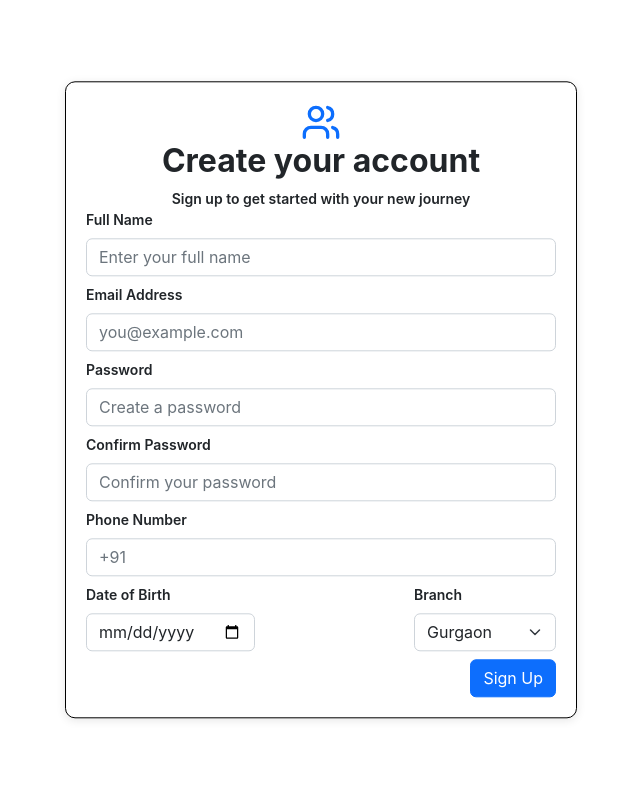
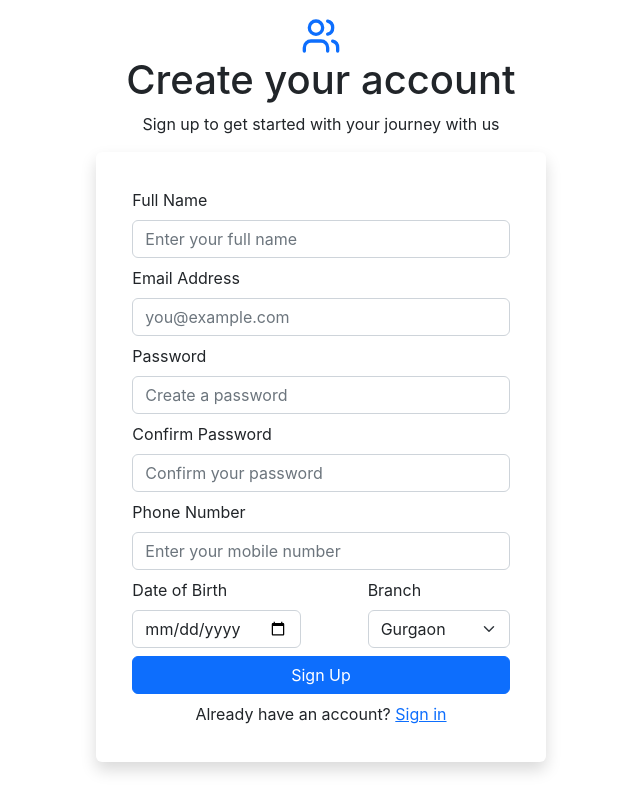
Before and after one commit to ksahana-developer/gymapp-frontend, a React (Create React App) app in the folder frontend-gym/: page /signup in a window 1280 px wide. Shown: the top 812 px of the page, without its empty margins (319-959 px from the left). Built offline with nearby package versions, Linux system fonts and the light colour scheme.

Commit message:
Changed UI for signUp page

```diff
--- a/frontend-gym/src/components/SignUp/SignUp.css
+++ b/frontend-gym/src/components/SignUp/SignUp.css
@@ -0,0 +1,14 @@
+/* For Webkit browsers (Chrome, Safari) */
+::-webkit-scrollbar {
+    display: none;
+  }
+
+  /* For Firefox */
+  html {
+    scrollbar-width: none;
+  }
+
+  /* For Edge & IE */
+  body {
+    -ms-overflow-style: none;
+  }
--- a/frontend-gym/src/components/SignUp/SignUp.jsx
+++ b/frontend-gym/src/components/SignUp/SignUp.jsx
@@ -1,17 +1,26 @@
 import { LuUsers } from "react-icons/lu";
+import "./SignUp.css";
+import { Link } from "react-router-dom";
 
 const SignUp = () => {
   return (
+    <div className="d-flex flex-column p-3 align-items-center">
       <div
-      className="centered-content d-flex flex-column"
-      style={{ fontWeight: "600", fontSize: "14px" }}
+        style={{ background: "white", width: "40%" }}
+        className="d-flex align-items-center flex-column"
       >
-        <div className="d-flex flex-column text-center">
-            <div style={{borderRadius:"5px", background:""}}><LuUsers style={{color :"#0d6efd"}} size={40}/></div>
-          <h2 style={{ fontWeight: "bold" }}>Create your account</h2>
-          <span>Sign up to get started with your new journey</span>
+        <div className="d-flex flex-column align-items-center">
+          <div style={{ borderRadius: "5px", background: "" }}>
+            <LuUsers style={{ color: "#0d6efd" }} size={40} />
           </div>
-      <form>
+          <h1>Create your account</h1>
+        </div>
+        <p>Sign up to get started with your journey with us</p>
+        <div
+          className="d-flex flex-column shadow p-3 mb-5 bg-white rounded"
+          style={{ width: "90%", padding: "20px", borderRadius: "5px" }}
+        >
+          <form style={{ padding: "20px" , borderRadius: "10px"}}>
             <div>
               <label htmlFor="name" className="form-label">
                 Full Name
@@ -27,7 +36,6 @@ const SignUp = () => {
                 required
               />
             </div>
-
             <div>
               <label htmlFor="email" className="form-label mt-2">
                 Email Address
@@ -81,11 +89,13 @@ const SignUp = () => {
                 Phone Number
               </label>
               <input
-            type="phoneNumber"
+                type="tel"
                 className="form-control"
                 id="phoneNo"
                 name="phoneNo"
-            placeholder="+91"
+                placeholder="Enter your mobile number"
+                pattern="[0-9]{10}"
+                maxLength={10}
                 // value={formData.phoneNo}
                 // onChange={handleChange}
                 required
@@ -125,12 +135,19 @@ const SignUp = () => {
               </div>
             </div>
 
-        <div className="d-flex justify-content-end mt-1">
-          <button type="submit" className="btn btn-primary">
+            <div className="d-flex justify-content-center mt-1">
+              <button type="submit" className="btn btn-primary w-100">
                 Sign Up
               </button>
             </div>
+            <div className="d-flex justify-content-center mt-2">
+              <span>
+                Already have an account? <Link>Sign in</Link>
+              </span>
+            </div>
           </form>
+        </div>
+      </div>
     </div>
   );
 };
```
Lines whose indentation alone changed are shown as unchanged.
